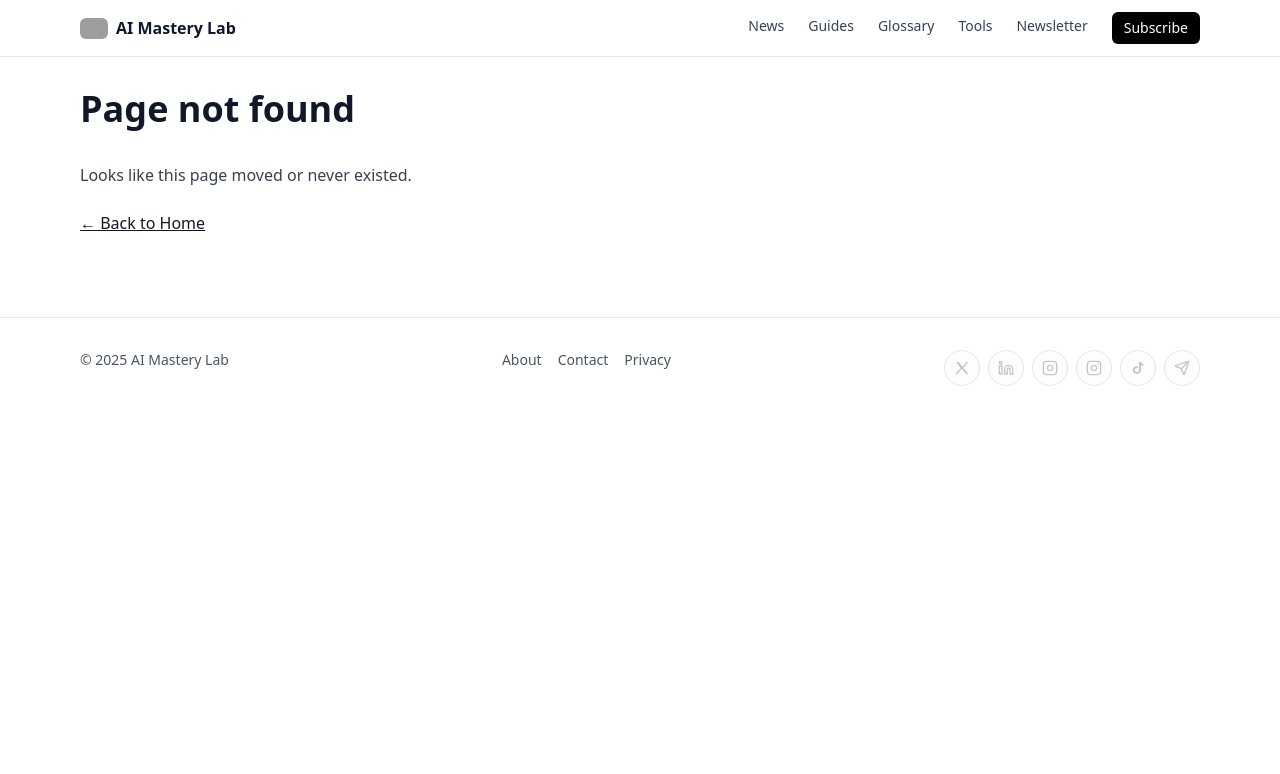
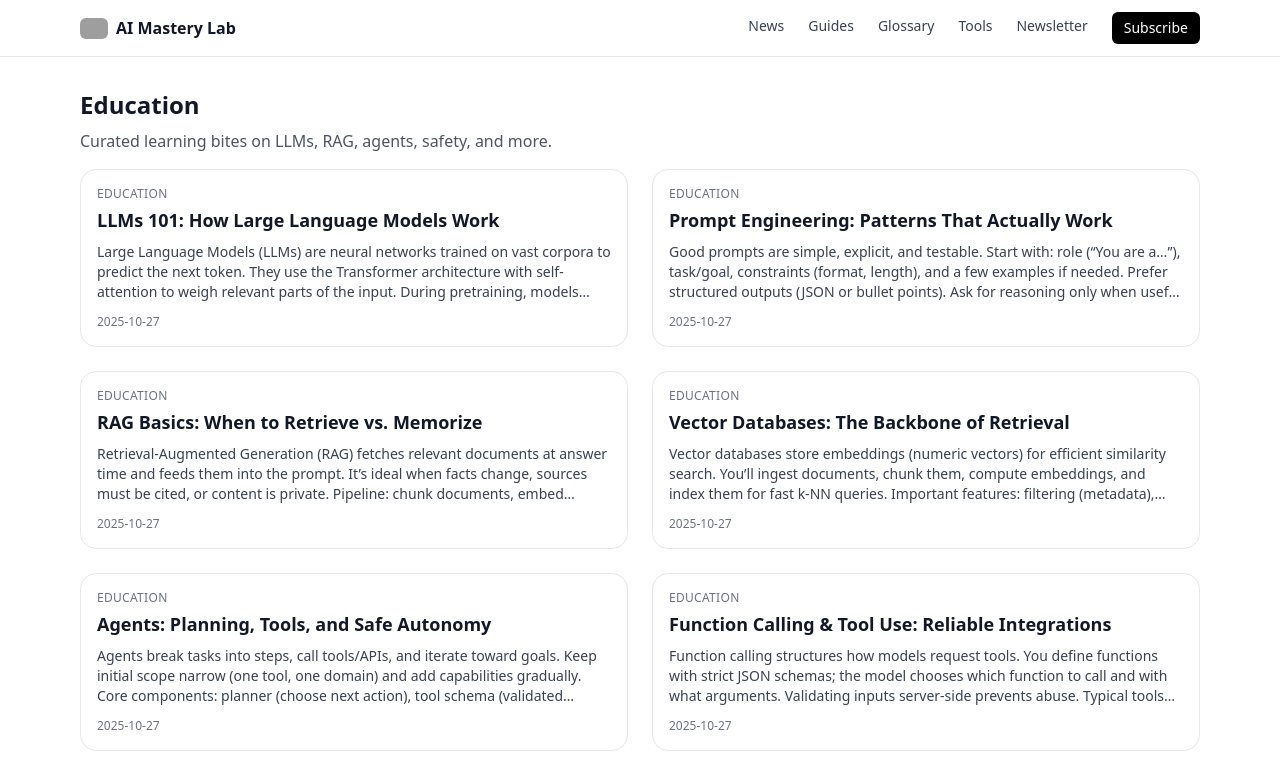
Before and after one commit to Jatin2349/ai-news-site, a Next.js app: page /education in a window 1280 px wide. Before the commit this address had no page. Shown: the top 774 px of the page. Built offline with nearby package versions, Linux system fonts and the light colour scheme; grey boxes are pictures that could not be loaded.

Commit message:
Create page.tsx

```diff
--- /dev/null
+++ b/app/education/page.tsx
@@ -0,0 +1,44 @@
+'use client'
+
+import data from '../../data/news.json'
+import { useMemo } from 'react'
+
+type Item = {
+  title: string
+  summary: string
+  category: string
+  date?: string
+  url: string
+}
+
+export default function EducationPage() {
+  const items = useMemo(() => {
+    return (data as Item[]).filter(i => i.category?.toLowerCase() === 'education')
+  }, [])
+
+  return (
+    <section>
+      <h1 className="text-2xl font-semibold mb-2">Education</h1>
+      <p className="text-gray-600 mb-4">Curated learning bites on LLMs, RAG, agents, safety, and more.</p>
+
+      <div className="grid gap-6 md:grid-cols-2">
+        {items.map((a, i) => (
+          <a key={i} href={a.url}
+             className="block rounded-2xl border p-4 hover:shadow"
+             target={a.url.startsWith('http') ? '_blank' : undefined}
+             rel={a.url.startsWith('http') ? 'noopener noreferrer' : undefined}
+          >
+            <div className="text-xs uppercase tracking-wide text-gray-500">{a.category}</div>
+            <h2 className="mt-1 font-semibold text-lg">{a.title}</h2>
+            <p className="mt-2 text-sm text-gray-700 line-clamp-3">{a.summary}</p>
+            {a.date && <div className="mt-3 text-xs text-gray-500">{a.date}</div>}
+          </a>
+        ))}
+      </div>
+
+      {items.length === 0 && (
+        <p className="mt-6 text-sm text-gray-500">No education items yet.</p>
+      )}
+    </section>
+  )
+}
```
